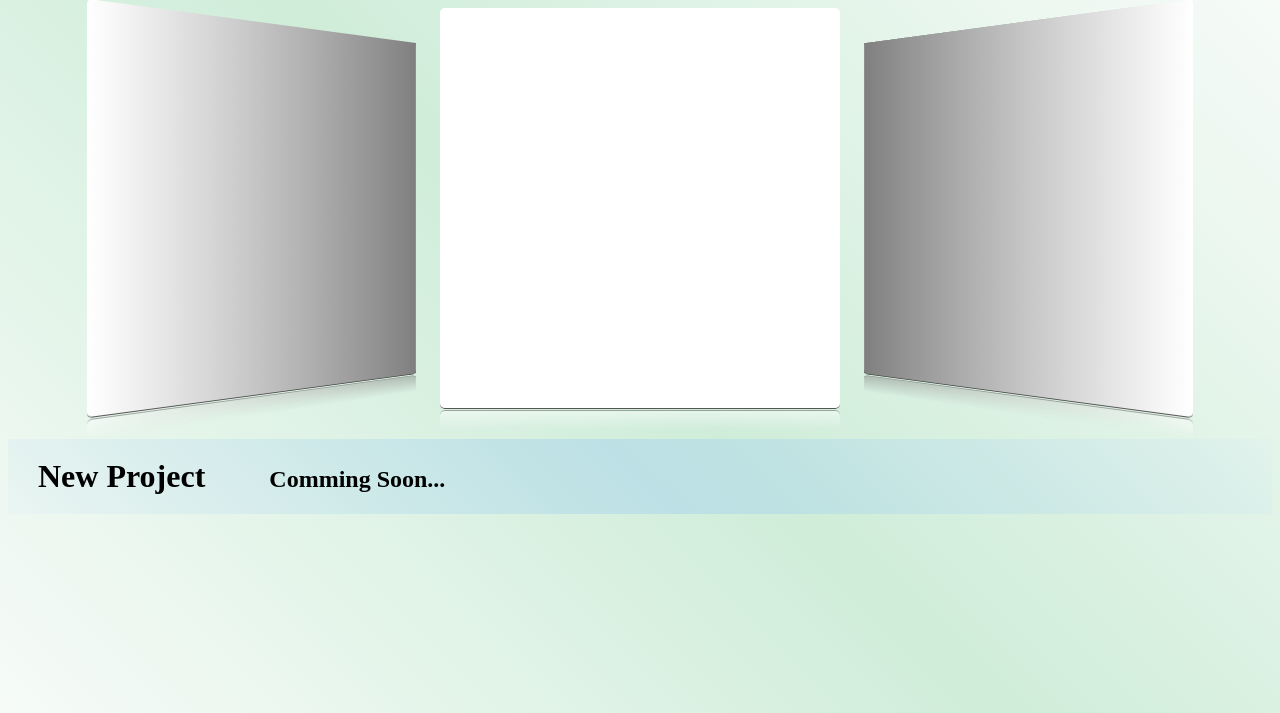
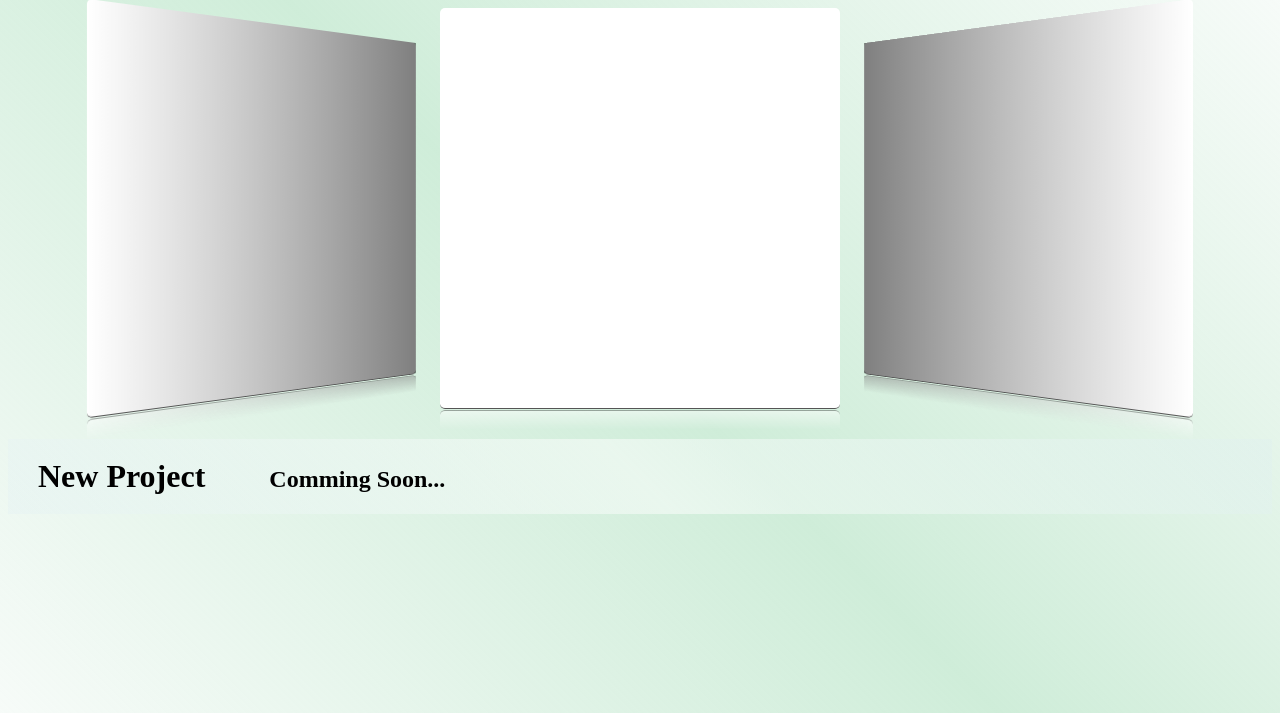
Before and after one commit to Danny417/FairWeather, a PHP site: page /Construction.php in a window 1280 px wide. Shown: the part 30-743 px from the top of the page. Run offline with PHP 8.4, Linux system fonts and the light colour scheme; some libraries are stand-ins or nearby versions.

Commit message:
change color of title bar on Construction.php

```diff
--- a/Construction.php
+++ b/Construction.php
@@ -27,7 +27,7 @@
 		background: -webkit-linear-gradient(45deg, rgba(216,234,245,0.2), rgba(164,210,237,0.5), rgba(216,234,245,0.2)); /*Safari*/
 		background: -o-linear-gradient(45deg, rgba(216,234,245,0.2), rgba(164,210,237,0.5), rgba(216,234,245,0.2))); /*Opera 11-12*/
 		background: -moz-linear-gradient(45deg, rgba(216,234,245,0.2), rgba(164,210,237,0.5), rgba(216,234,245,0.2)); /*Fx 3.6-15*/
-		background: linear-gradient(45deg, rgba(216,234,245,0.2), rgba(164,210,237,0.5), rgba(216,234,245,0.2)); /*Standard*/
+		background: linear-gradient(45deg, rgba(216,234,245,0.2), rgba(255,255,255,0.5), rgba(216,234,245,0.2)); /*Standard*/
 		position: relative;
 		min-height: 64px;
 		line-height: 64px;
```
